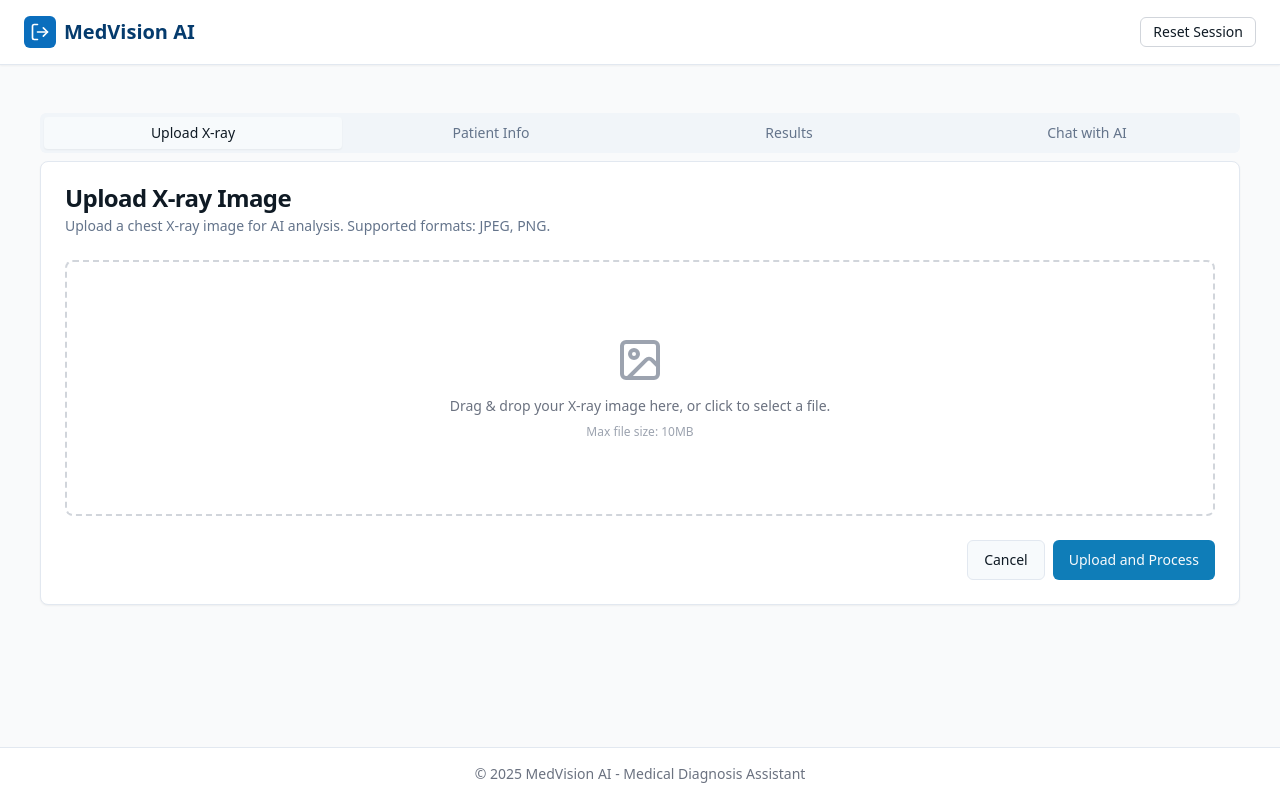
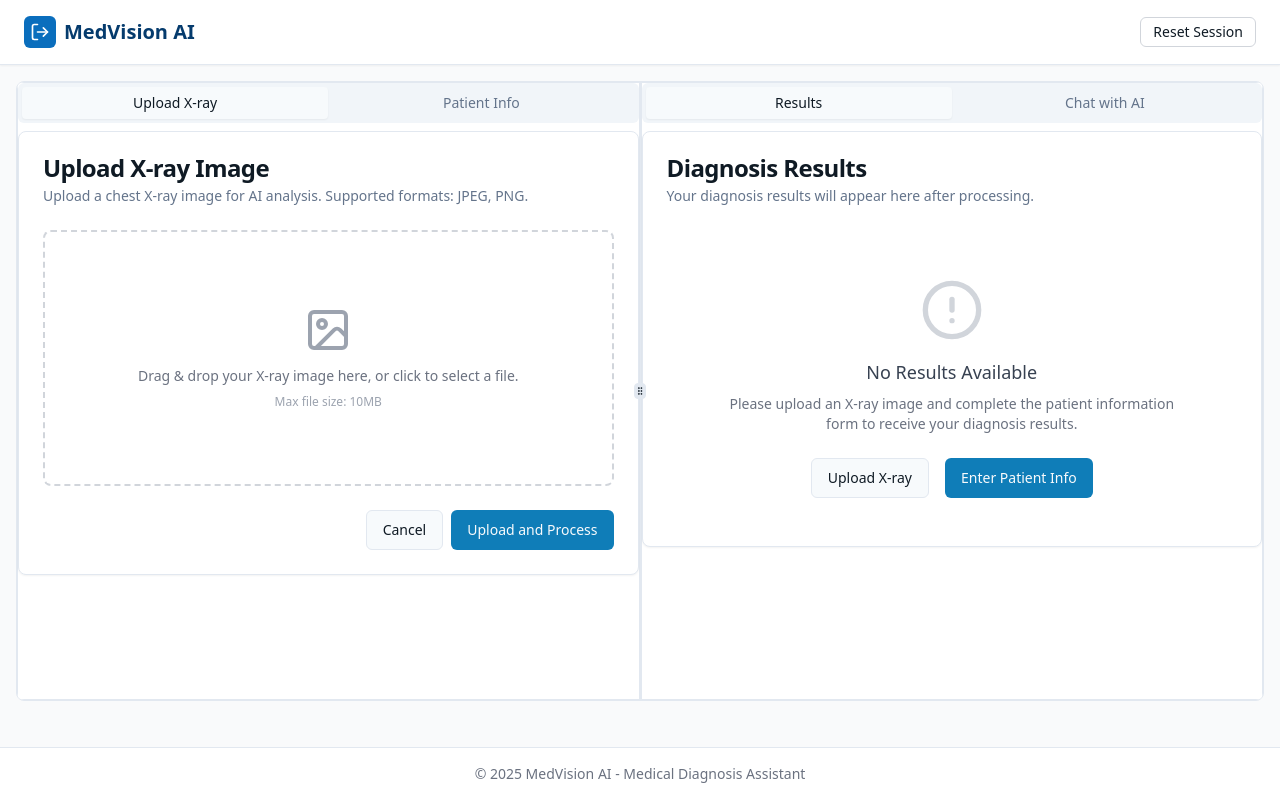
Before and after one commit to OmarBandial/ChestXray-Diagnosis-Chatbot, a React (Vite) app: page / in a window 1280 px wide. Built offline with nearby package versions, Linux system fonts and the light colour scheme.

Commit message:
Refactor: Split tab content into two boxes
Restructure the layout of the tab content to display the "Upload X-ray" and "Patient Info" tabs in one box, and the "Results" and "Chat with AI" tabs in another box.

```diff
--- a/src/components/TabContent.tsx
+++ b/src/components/TabContent.tsx
@@ -5,31 +5,54 @@ import XRayUpload from './tabs/XRayUpload';
 import PatientForm from './tabs/PatientForm';
 import DiagnosisResults from './tabs/DiagnosisResults';
 import ChatWithAI from './tabs/ChatWithAI';
+import { Card } from "@/components/ui/card";
+import { ResizablePanelGroup, ResizablePanel, ResizableHandle } from "@/components/ui/resizable";
 
 const TabContent: React.FC = () => {
   return (
-    <div className="p-6">
-      <Tabs defaultValue="upload" className="w-full">
-        <TabsList className="grid w-full grid-cols-4">
+    <ResizablePanelGroup
+      direction="horizontal"
+      className="w-full rounded-lg border"
+    >
+      {/* First Box - Upload X-Ray and Patient Info */}
+      <ResizablePanel defaultSize={50} minSize={30}>
+        <Card className="h-full rounded-none">
+          <Tabs defaultValue="upload" className="w-full h-full">
+            <TabsList className="grid w-full grid-cols-2">
               <TabsTrigger value="upload">Upload X-ray</TabsTrigger>
               <TabsTrigger value="patient">Patient Info</TabsTrigger>
+            </TabsList>
+            <TabsContent value="upload" className="h-[calc(100%-45px)]">
+              <XRayUpload />
+            </TabsContent>
+            <TabsContent value="patient" className="h-[calc(100%-45px)]">
+              <PatientForm />
+            </TabsContent>
+          </Tabs>
+        </Card>
+      </ResizablePanel>
+
+      {/* Resizable Handle */}
+      <ResizableHandle withHandle />
+
+      {/* Second Box - Results and Chat with AI */}
+      <ResizablePanel defaultSize={50} minSize={30}>
+        <Card className="h-full rounded-none">
+          <Tabs defaultValue="results" className="w-full h-full">
+            <TabsList className="grid w-full grid-cols-2">
               <TabsTrigger value="results">Results</TabsTrigger>
               <TabsTrigger value="chat">Chat with AI</TabsTrigger>
             </TabsList>
-        <TabsContent value="upload">
-          <XRayUpload />
-        </TabsContent>
-        <TabsContent value="patient">
-          <PatientForm />
-        </TabsContent>
-        <TabsContent value="results">
+            <TabsContent value="results" className="h-[calc(100%-45px)]">
               <DiagnosisResults />
             </TabsContent>
-        <TabsContent value="chat">
+            <TabsContent value="chat" className="h-[calc(100%-45px)]">
               <ChatWithAI />
             </TabsContent>
           </Tabs>
-    </div>
+        </Card>
+      </ResizablePanel>
+    </ResizablePanelGroup>
   );
 };
 
--- a/src/pages/Index.tsx
+++ b/src/pages/Index.tsx
@@ -9,8 +9,10 @@ const Index = () => {
     <DiagnosisProvider>
       <div className="min-h-screen bg-gray-50 flex flex-col">
         <Header />
-        <main className="flex-1 container mx-auto px-4 py-6">
-          <TabContent />
+        <main className="flex-1 container mx-auto p-4">
+          <div className="h-[calc(100vh-180px)]">
+            <TabContent />
+          </div>
         </main>
         <footer className="py-4 px-6 bg-white border-t text-center text-sm text-gray-500">
           © 2025 MedVision AI - Medical Diagnosis Assistant
```
Lines whose indentation alone changed are shown as unchanged.
